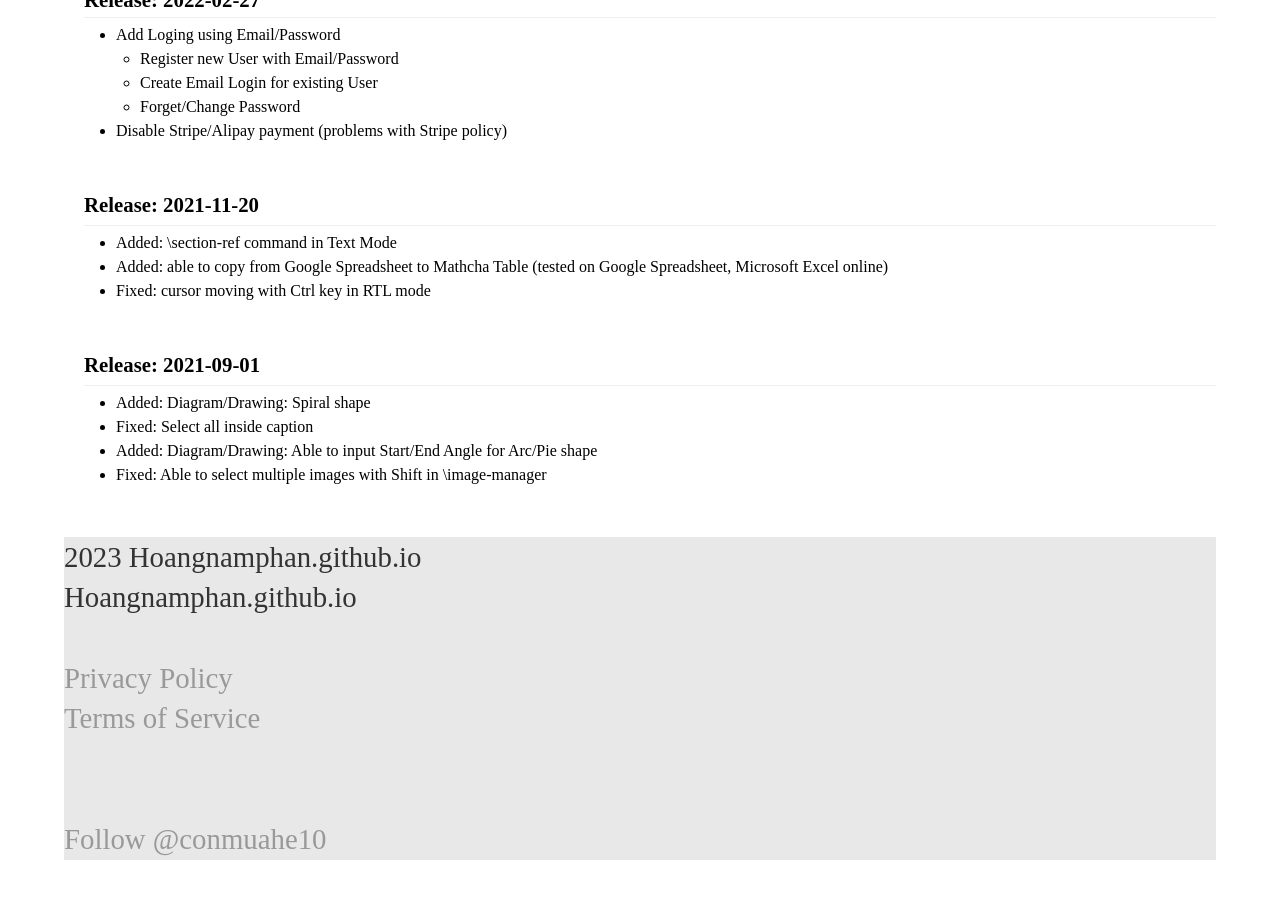
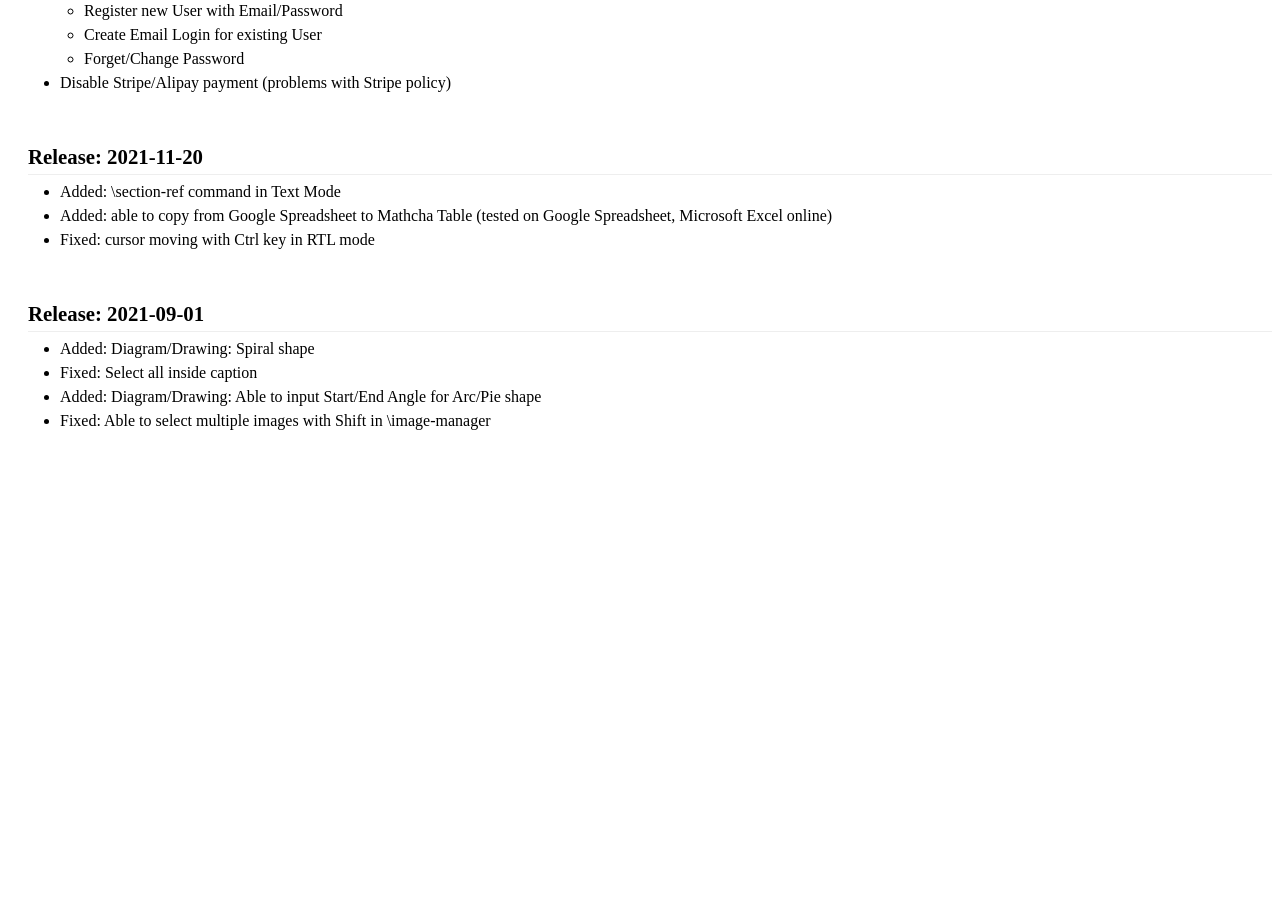
Before and after one commit to hoAngnaMPHan/hoangnamphan.github.io, a Jekyll site: the page about.html, which Jekyll copies as it is, in a window 1280 px wide and 900 px high, scrolled down 1140 px. Built offline with Jekyll 4.4.1, drawn with Linux system fonts in a browser that asks for light colours; comment, search, counter and statistics services are not loaded; after the commit the page ends 1623 px from its top, so only the background shows below that; some of the changed text lies outside the part shown.

Commit message:
upload about

```diff
--- a/about.html
+++ b/about.html
@@ -1,46 +1,9 @@
 
-<!doctype html>
-<html>
+---
+layout: default
+title: Phan Hoang Nam
+---
 
-<head>
-    <title>About</title>
-    <meta name="viewport" content="width=device-width, initial-scale=1">
-    <link rel="stylesheet" href="./css/main.css" />
-    <link rel="icon" type="image/png" href="./icon/logo.png" />
-</head>
-
-<body>
-    <script>
-        function navigateToEditor() {
-            var win = window.open("https://hoangnamphan.github.io", '_blank');
-            win.focus();
-        }
-        function navigateToLanding() {
-            window.location.href = "/";
-        }
-    </script>
-    <page>
-        <header>
-            <a href="/">
-                <div style="margin-left: 20px;color: white;font-size: 17px; float: left;
-                margin-top: 11px">Math</div>
-                <img style="width: 20px; margin-top: 5px" src="/icon/logo-header.svg" />
-            </a>
-            <info class="info">
-                <item> Reseaches </item>
-
-                <item> About </item>
-            </info>
-            <!--
-            <open-button onclick="navigateToEditor()" id="open-button-header" style="opacity:1" class="hide">
-                <button-inside>
-                    <a target="_blank" onclick="event.stopPropagation();" href="/editor"
-                        style="color:#4CAF50; text-decoration: none">Open Editor</a>
-                </button-inside>
-            </open-button>
-            -->
-
-        </header>
         <container style="min-height:700px;line-height:1.5em">
             <style>
                 .cl-change-log {
@@ -191,31 +154,7 @@
 
             </div>
         </container>
-        <footer style="background: #e8e8e8;
-    width: 100%;
-    bottom: 0;">
-            <p>
-                2023 Hoangnamphan.github.io
-                <br />Hoangnamphan.github.io
-                <br />
-                <br />
-                <a href="/privacy-policy">Privacy Policy</a>
-                <br />
-                <a href="/terms-of-service">Terms of Service</a>
-                <br />
-                <br />
 
-                <script async defer src="https://connect.facebook.net/en_US/sdk.js#xfbml=1&version=v3.2"></script>
-  <a class="fb-page"
-      data-href="https://www.facebook.com/hoangnam.phan40176/"
-      data-width="500"></a>
-                <br/>
-                <a href="https://twitter.com/conmuahe10" class="twitter-follow-button" data-show-count="false">Follow
-                    @conmuahe10</a>
-                <script async src="//platform.twitter.com/widgets.js" charset="utf-8"></script>
-                <br />
-                </p>
-        </footer>
     </page>
     <script>
         var cursor = document.getElementById("cursor");
@@ -229,6 +168,3 @@
             }
         });
     </script>
-</body>
-
-</html>
```
